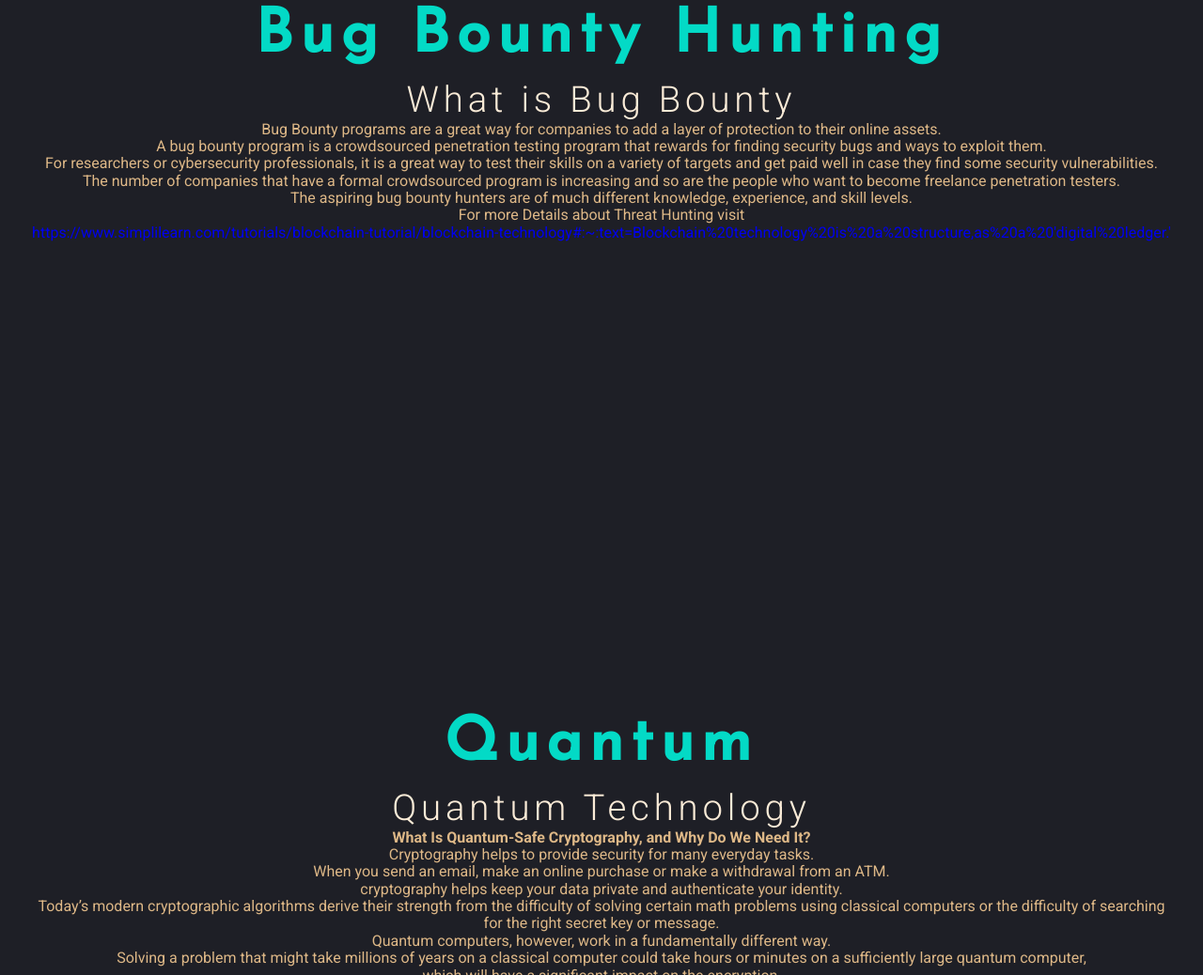
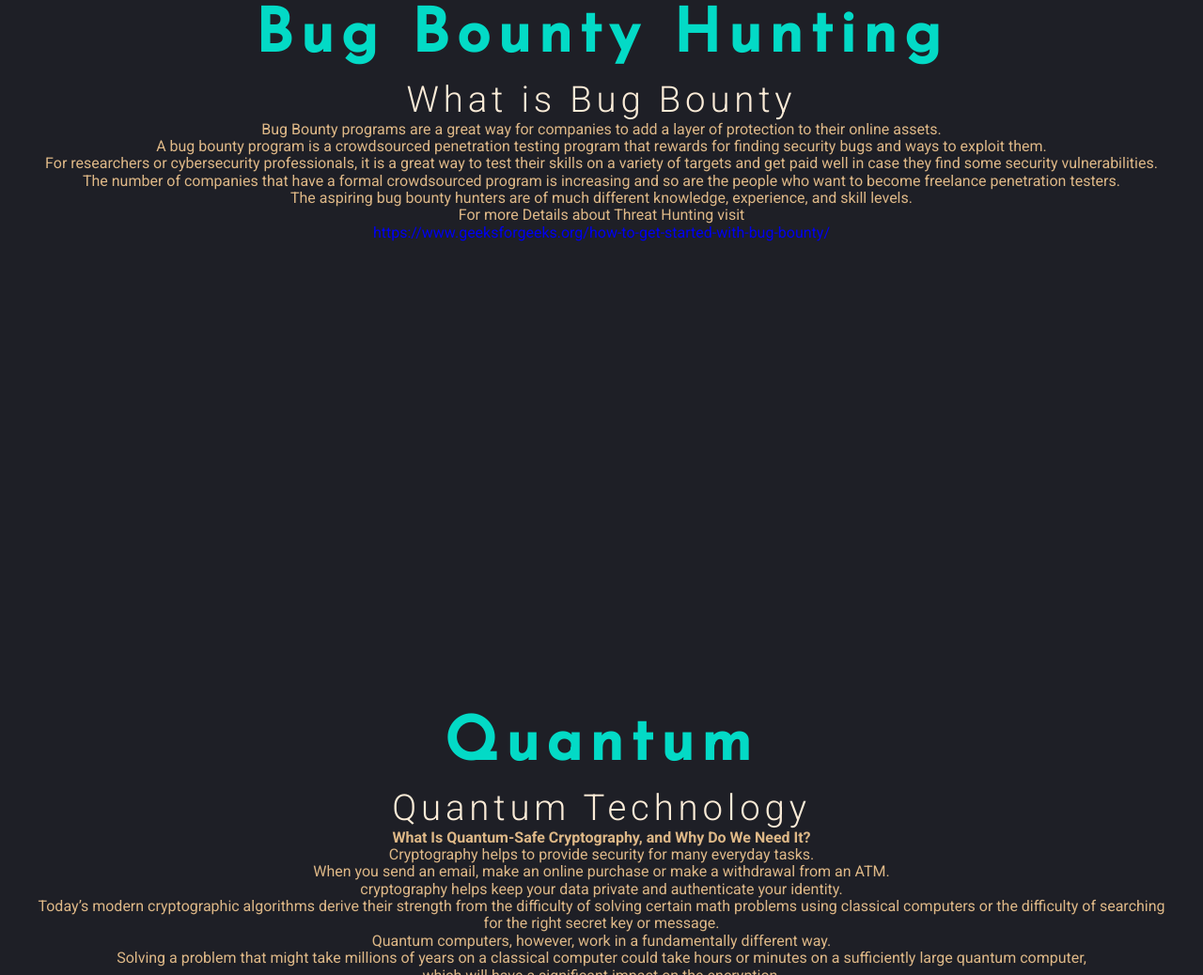
Before and after one commit to threathunter369/cybersecurity, a plain HTML site: page index.html in a window 1280 px wide. Shown: the part 3470-4508 px from the top of the page at 94% size. Drawn offline with nearby package versions, Linux system fonts and the light colour scheme; a script that the page names is missing.

Commit message:
Update index.html

```diff
--- a/index.html
+++ b/index.html
@@ -77,7 +77,7 @@
 
       The number of companies that have a formal crowdsourced program is increasing and so are the people who want to become freelance penetration testers.<br> The aspiring bug bounty hunters are of much different knowledge, experience, and skill levels.<br>
 
-      For more Details about Threat Hunting visit<br> <a href="#">https://www.simplilearn.com/tutorials/blockchain-tutorial/blockchain-technology#:~:text=Blockchain%20technology%20is%20a%20structure,as%20a%20'digital%20ledger.'</a>
+      For more Details about Threat Hunting visit<br> <a href="#">https://www.geeksforgeeks.org/how-to-get-started-with-bug-bounty/</a>
     </p>
   </section>
   <section class="slider" id="tab-vite">
```
